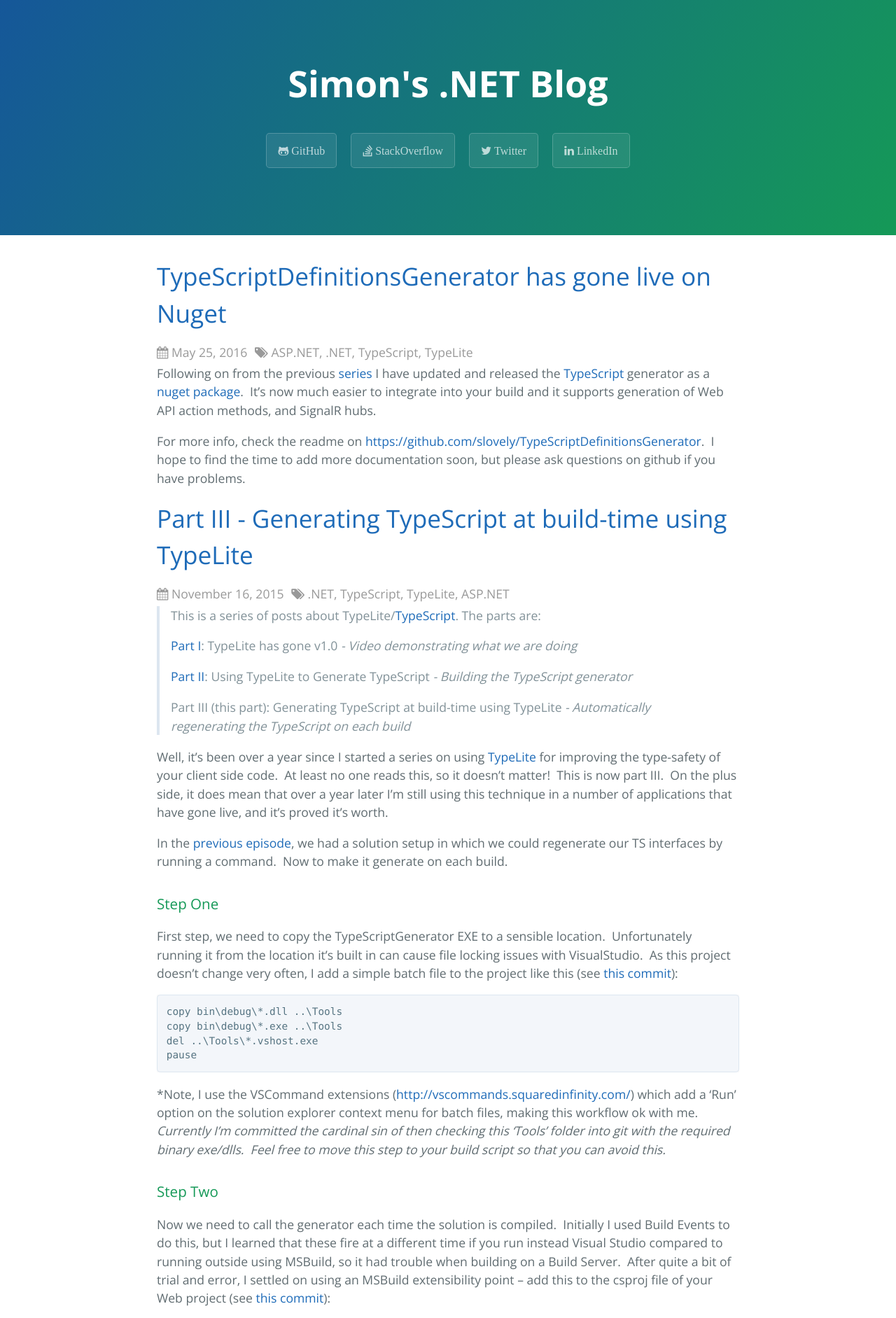
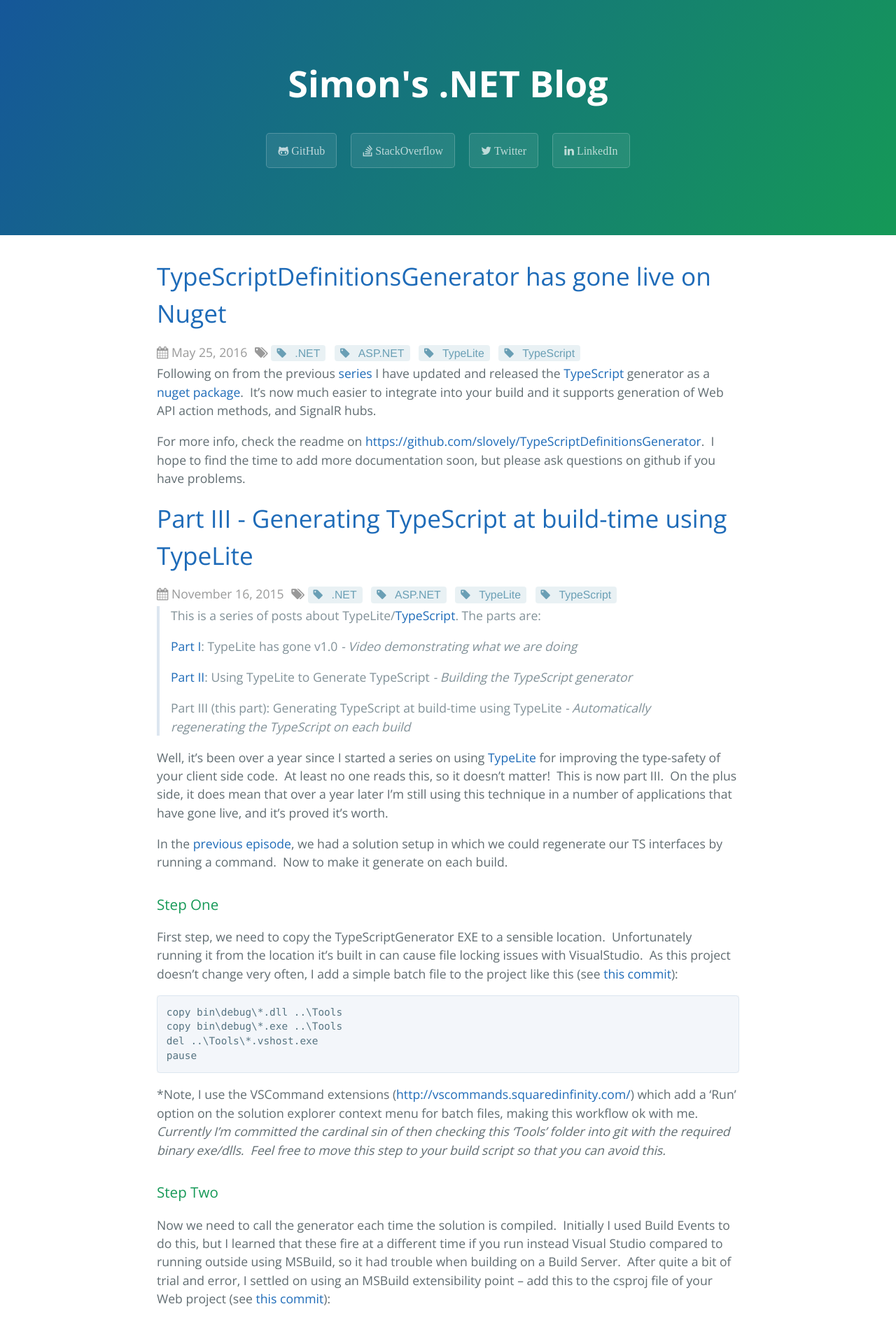
Before and after one commit to slovely/ghpages, a Jekyll site: the page built from index.html, in a window 1280 px wide. Shown: the top 1883 px of the page at 70% size. Built offline with Jekyll 4.4.1, drawn with Linux system fonts in a browser that asks for light colours; the list of posts is cut into pages by our own code; some of the changed text lies outside the part shown.

Commit message:
Added categories page

```diff
--- a/_includes/post/categories.html
+++ b/_includes/post/categories.html
@@ -1,2 +1,13 @@
+{% if page.categories %}
+  {% assign sorted_tags = (page.categories | sort:0) %}
+  {% for tag in sorted_tags %}
+      <a href="/categories/#{{ tag | slugify }}" class="post-tag">{{ tag }}</a>
+  {% endfor %}
+{% endif %}
 
-{{ page.categories | join: ', ' }}{{ post.categories | join: ', ' }}
+{% if post.categories %}
+  {% assign sorted_post_tags = (post.categories | sort:0) %}
+  {% for tag in sorted_post_tags %}
+      <a href="/categories/#{{ tag | slugify }}" class="post-tag"> {{ tag }}</a>
+  {% endfor %}
+{% endif %}
--- a/css/site.css
+++ b/css/site.css
@@ -40,3 +40,37 @@
 }
 #page-navigation div { display: inline-block }
 #page-navigation div.next { float: right }
+
+.tags-expo .tags-expo-list {
+    font-size: 0.9rem;
+}
+
+.tags-expo .tags-expo-list .post-tag {
+    margin: .2em .3em;
+}
+
+.post-tag {
+    display: inline-block;
+    background: rgba(106,159,181,0.15);
+    padding: 0 .5rem;
+    margin-right: .5rem;
+    border-radius: 4px;
+    color: #6a9fb5;
+    font-family: "PT Sans",Helvetica,Arial,sans-serif;
+    font-size: 90%;
+    -webkit-transition: all 0.1s ease-in-out;
+    -moz-transition: all 0.1s ease-in-out;
+    transition: all 0.1s ease-in-out;
+}
+
+.post-tag:before {
+    content: "\f02b";
+    font-family: FontAwesome;
+    padding-right: .5em;
+}
+
+.post-tag:hover {
+    text-decoration: none;
+    background: #6a9fb5;
+    color: #fff;
+}
```
Also changed, not shown: categories.html (added, +29 -0 lines).
